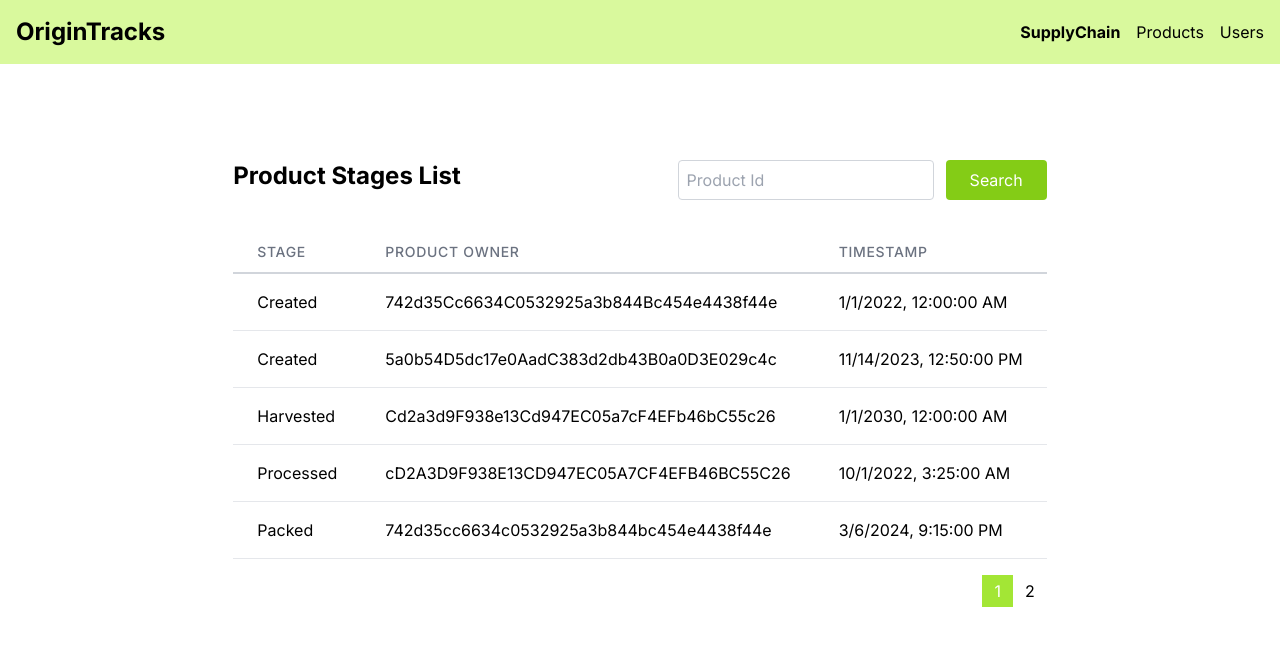
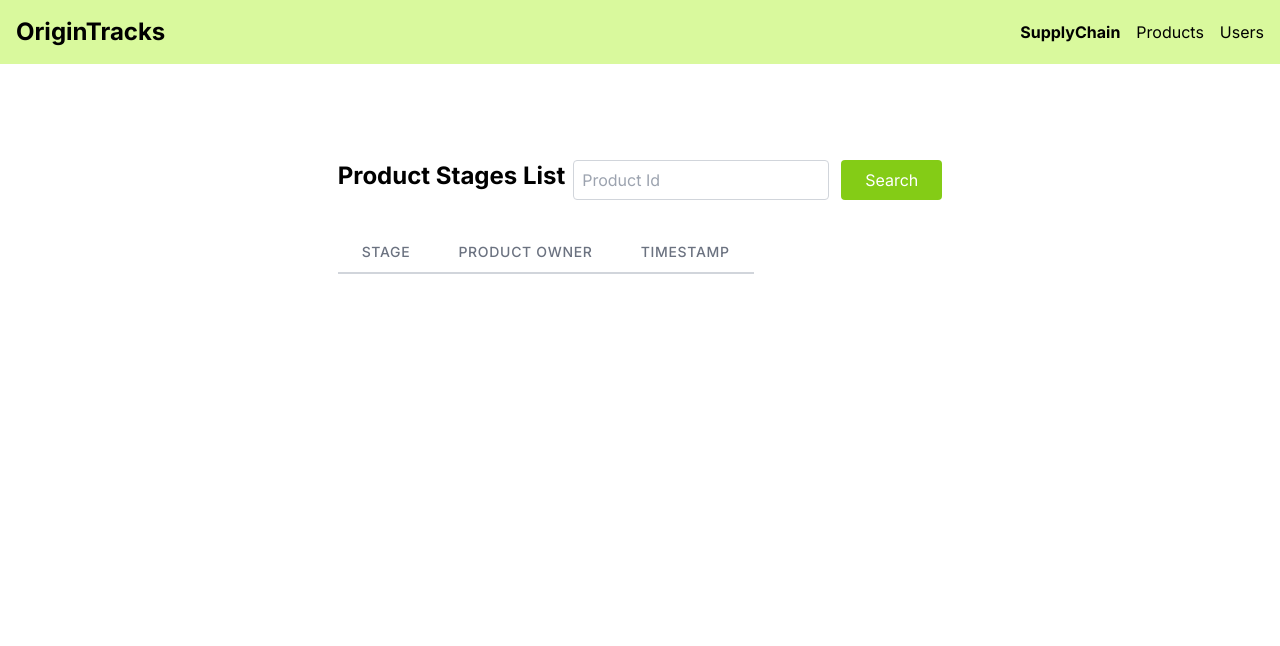
Before and after one commit to jdasilvalima/foodtraceability, a Next.js app in the folder web3/: page /supplychain in a window 1280 px wide. Shown: the top 646 px of the page. Built offline with nearby package versions, Linux system fonts and the light colour scheme.

Commit message:
productStages table working with filter

```diff
--- a/web3/app/supplychain/page.tsx
+++ b/web3/app/supplychain/page.tsx
@@ -2,13 +2,23 @@
 
 import React, { useState } from 'react'
 import StagesTable from '@/components/StagesTable'
+import productStages from '@/data/productStages.json'
+import { Stage } from '@/models/Stage';
 
 export default function SupplyChain() {
 
   const [productId, setProductId] = useState('');
+  const [stages, setStages] = useState<React.SetStateAction<Stage[]>>([]);
 
   const searchProduct = () => {
-    console.log(productId);
+    const searchIdProduct = parseInt(productId);
+
+    if(searchIdProduct >= 0) {
+      const filteredStages = productStages.filter((stage) => stage.productId === searchIdProduct);
+      setStages(filteredStages);
+    }
+    else
+      setStages([]);
   };
 
   return (
@@ -17,7 +27,8 @@ export default function SupplyChain() {
         <h2 className="text-2xl font-bold">Product Stages List</h2>
         <div>
           <input
-            type="text"
+            type="number"
+            min="0"
             placeholder="Product Id"
             className="w-64 px-2 h-10 mr-3 border border-gray-300 rounded"
             value={productId}
@@ -31,7 +42,7 @@ export default function SupplyChain() {
           </button>
         </div>
       </div>
-      <StagesTable />
+      <StagesTable stages={stages}/>
     </div>
   )
 }
--- a/web3/components/StagesTable.tsx
+++ b/web3/components/StagesTable.tsx
@@ -1,16 +1,16 @@
 "use client";
 
 import React, { useState } from 'react'
-import productStages from '@/data/productStages.json'
+import { Stage } from '@/models/Stage';
 
-const StagesTable: React.FC = () => {
+const StagesTable: React.FC = ({ stages }) => {
 
   const [currentPage, setCurrentPage] = useState(1);
   const stagesPerPage = 5;
 
   const indexOfLastProduct = currentPage * stagesPerPage;
   const indexOfFirstProduct = indexOfLastProduct - stagesPerPage;
-  const currentStages = productStages.slice(indexOfFirstProduct, indexOfLastProduct);
+  const currentStages = stages.slice(indexOfFirstProduct, indexOfLastProduct);
 
   const stageMapping = {
     0: 'Created',
@@ -48,8 +48,8 @@ const StagesTable: React.FC = () => {
           </tr>
         </thead>
         <tbody className="overflow-y-auto">
-          {currentStages.map((stage) => (
-            <tr key={stage.productId}>
+          {currentStages.map((stage: Stage) => (
+            <tr key={stage.timestamp}>
               <td className="px-6 py-4 whitespace-no-wrap border-b border-gray-200">{stageMapping[stage.stage]}</td>
               <td className="px-6 py-4 whitespace-no-wrap border-b border-gray-200">{stage.productOwner}</td>
               <td className="px-6 py-4 whitespace-no-wrap border-b border-gray-200">{ethereumDateToJsDate(stage.timestamp)}</td>
@@ -60,7 +60,7 @@ const StagesTable: React.FC = () => {
 
       <div className="mt-4">
         <ul className="pagination flex justify-end">
-          {Array.from({ length: Math.ceil(productStages.length / stagesPerPage) }, (_, index) => (
+          {Array.from({ length: Math.ceil(stages.length / stagesPerPage) }, (_, index) => (
             <li
               key={index}
               className={`px-3 py-1 cursor-pointer ${
--- a/web3/data/productStages.json
+++ b/web3/data/productStages.json
@@ -12,13 +12,13 @@
     "timestamp": "1699966200"
   },
   {
-    "productId": 2,
+    "productId": 1,
     "stage": 1,
     "productOwner": "Cd2a3d9F938e13Cd947EC05a7cF4EFb46bC55c26",
     "timestamp": "1893456000"
   },
   {
-    "productId": 3,
+    "productId": 4,
     "stage": 2,
     "productOwner": "cD2A3D9F938E13CD947EC05A7CF4EFB46BC55C26",
     "timestamp": "1664594700"
@@ -30,7 +30,7 @@
     "timestamp": "1709759700"
   },
   {
-    "productId": 5,
+    "productId": 4,
     "stage": 4,
     "productOwner": "742d35Cc6634C0532925a3b844Bc454e4438f44e",
     "timestamp": "1762963199"
--- /dev/null
+++ b/web3/models/Stage.tsx
@@ -0,0 +1,6 @@
+interface Stage {
+  productId: number;
+  stage: number;
+  productOwner: string;
+  timestamp: string;
+}
```
